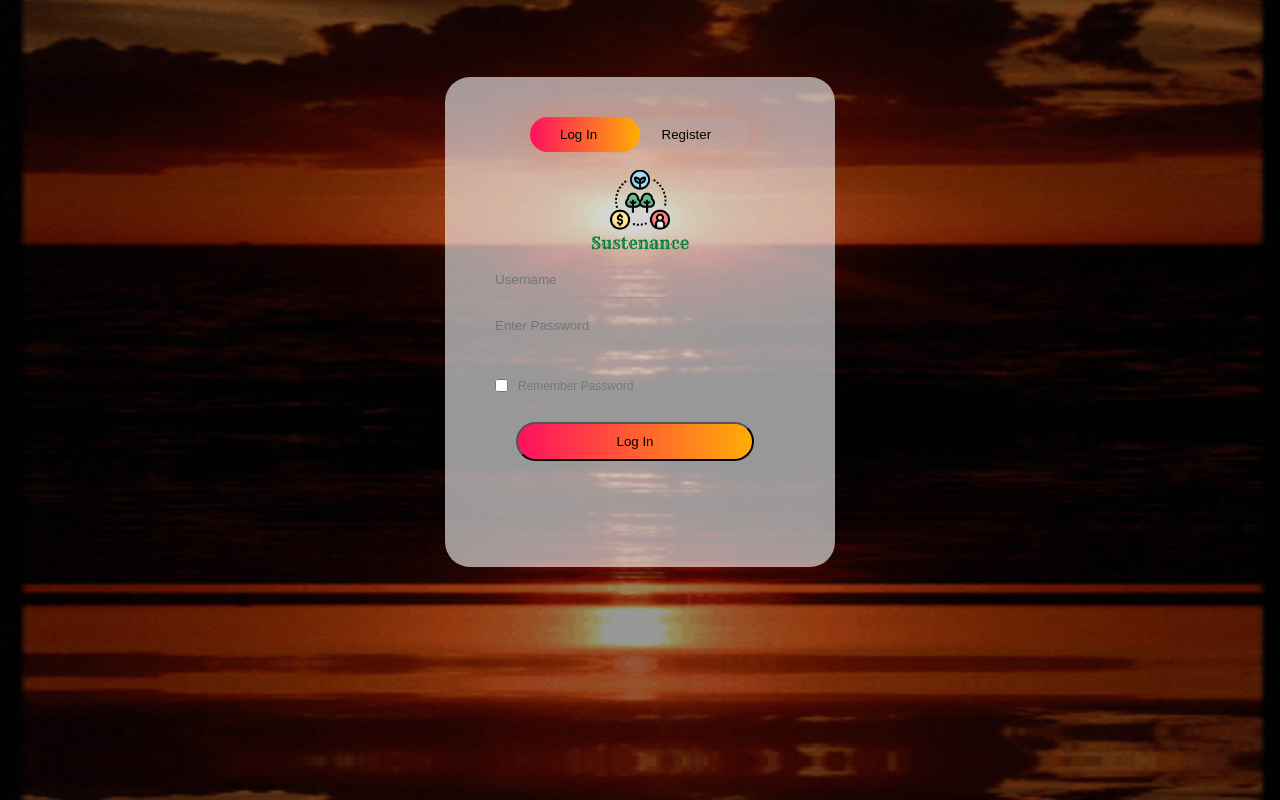
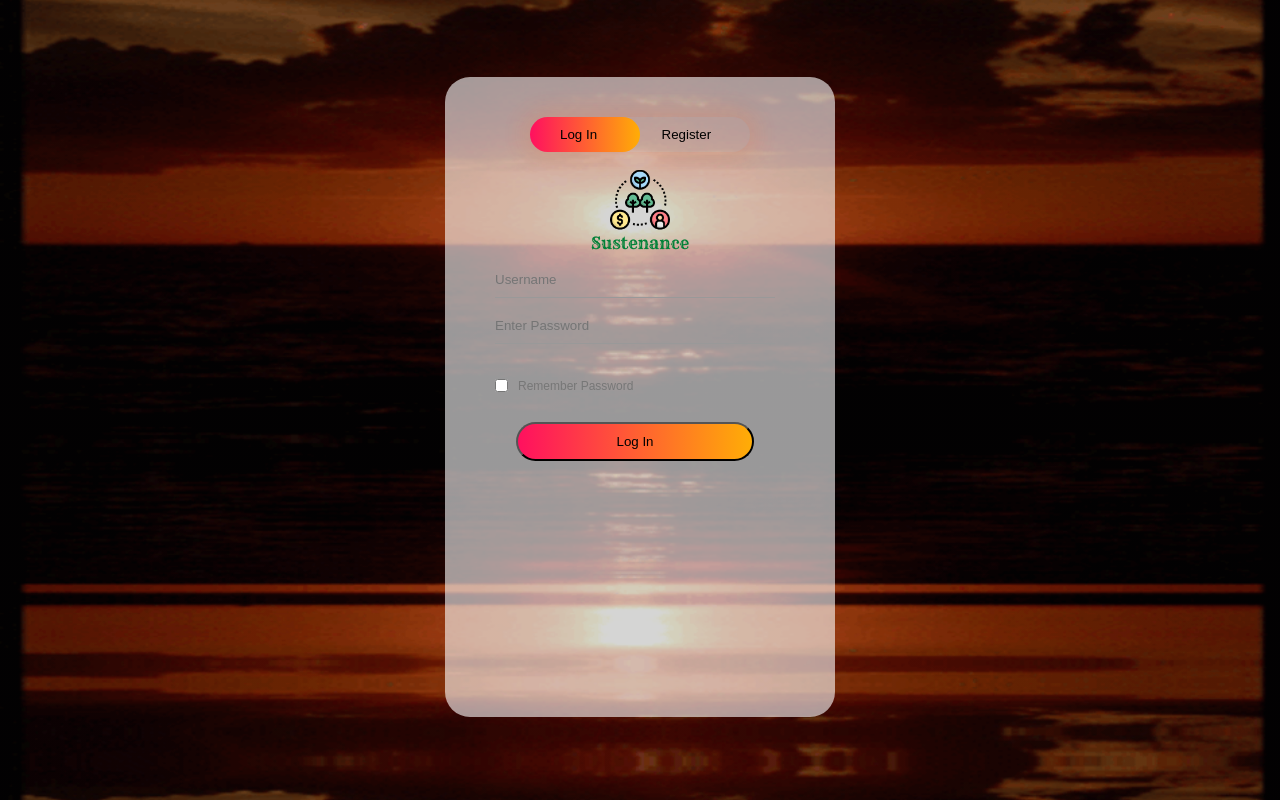
Before and after one commit to saketsarin/Sustenance, a PHP site: page /index.html in a window 1280 px wide. Run offline with PHP 8.4, Linux system fonts and the light colour scheme.

Commit message:
More backend-friendly CSS xD

```diff
--- a/css/main.css
+++ b/css/main.css
@@ -15,7 +15,7 @@
 
 .form-box {
   width: 380px;
-  height: 480px;
+  height: 630px;
   position: relative;
   margin: 6% auto;
   background: rgba(255, 255, 255, 0.596);
```
